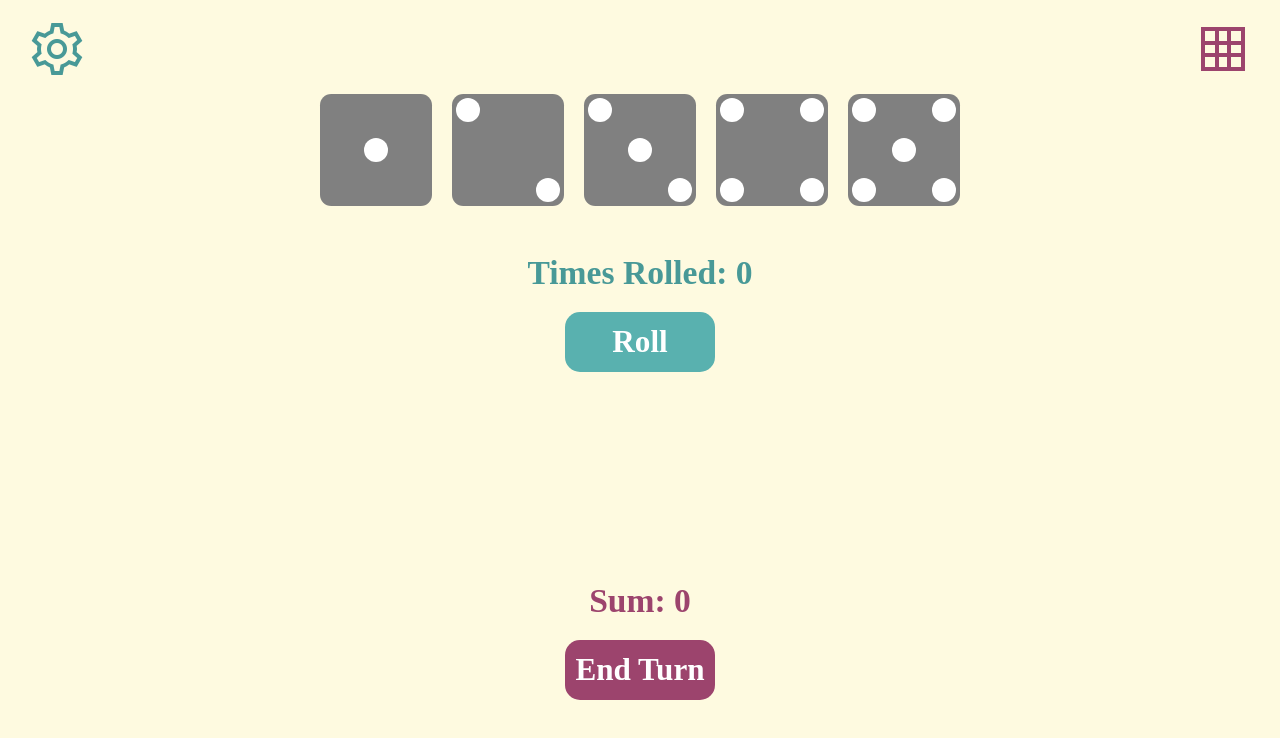
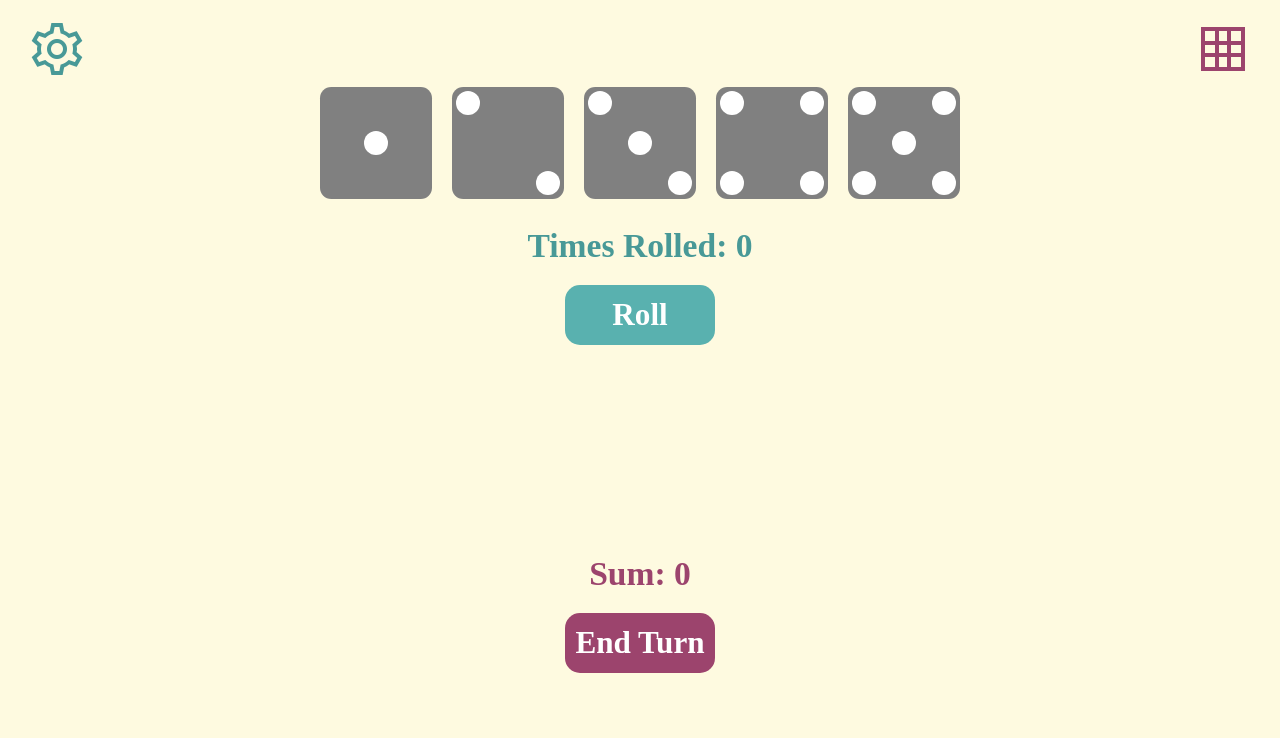
Before and after one commit to Buhl93/yahtzee-game, a React (Create React App) app: page / in a window 1280 px wide. Shown: the top 738 px of the page. Built offline with nearby package versions, Linux system fonts and the light colour scheme; a web font is replaced by a local one.

Commit message:
layour fix fhd

```diff
--- a/src/components/YatzyBoard/RollDice/DisplayRollDice/DisplayRollDice.module.css
+++ b/src/components/YatzyBoard/RollDice/DisplayRollDice/DisplayRollDice.module.css
@@ -1,6 +1,6 @@
 .DiceLayout {
   display: flex;
-  margin: 20px;
+  margin: 0;
   height: 150px;
   justify-content: center;
   flex-wrap: wrap;
--- a/src/components/YatzyBoard/RollDice/RollDice.module.css
+++ b/src/components/YatzyBoard/RollDice/RollDice.module.css
@@ -3,5 +3,5 @@
     justify-content: center;
     align-items: center;
     flex-direction: column;
-    margin-top: 5%;
+    margin-top: 6%;
 }
```
